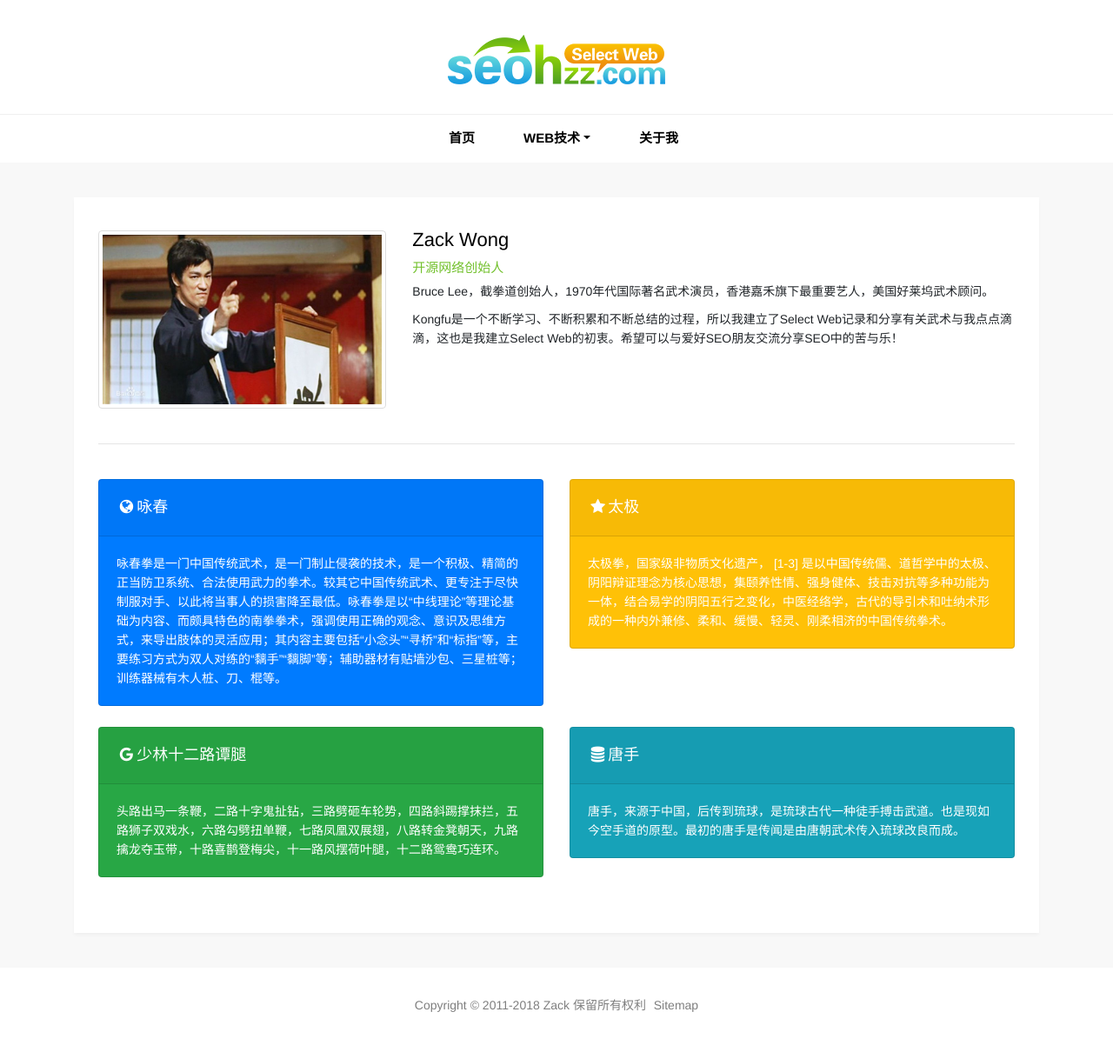
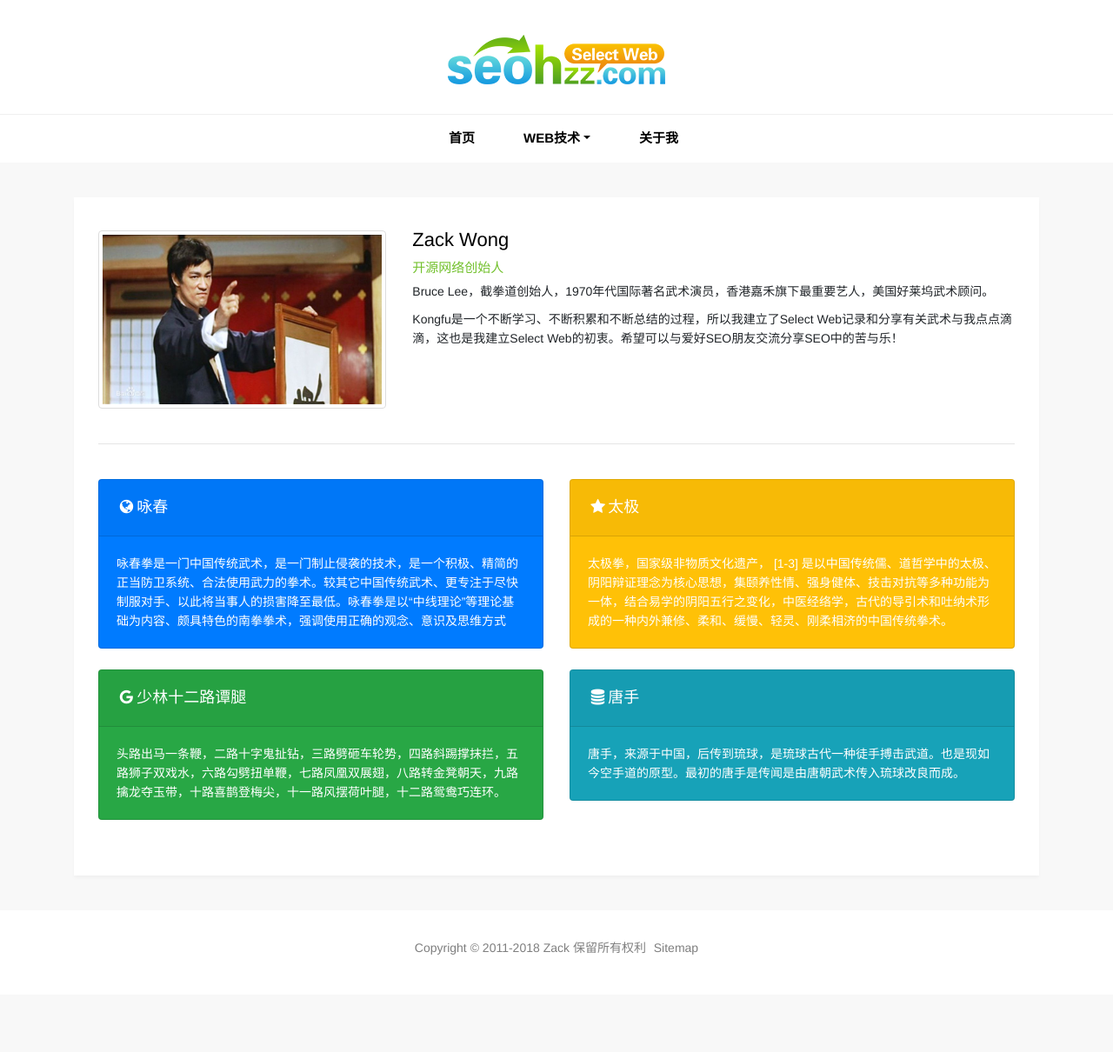
Before and after one commit to WHQM/WHQM.github.io, a Jekyll site: the page built from pages/about.html, in a window 1280 px wide. Shown: the whole page at 87% size. Built offline with Jekyll 4.4.1, drawn with Linux system fonts in a browser that asks for light colours; after the commit the page ends 1144 px from its top, so only the background shows below that.

Commit message:
Update about.html

```diff
--- a/pages/about.html
+++ b/pages/about.html
@@ -22,8 +22,7 @@ description: Bruce Lee，截拳道创始人，1970年代国际著名武术演员
             <div class="card text-white bg-primary mb-4">
               <div class="card-header"><h4><i class="fa fa-globe fa-fw"></i>咏春</h4></div>
               <div class="card-body">
-                <p class="card-text">咏春拳是一门中国传统武术，是一门制止侵袭的技术，是一个积极、精简的正当防卫系统、合法使用武力的拳术。较其它中国传统武术、更专注于尽快制服对手、以此将当事人的损害降至最低。咏春拳是以“中线理论”等理论基础为内容、而颇具特色的南拳拳术，强调使用正确的观念、意识及思维方式，来导出肢体的灵活应用；其内容主要包括“小念头”“寻桥”和“标指”等，主要练习方式为双人对练的“黐手”“黐脚”等；辅助器材有贴墙沙包、三星桩等；训练器械有木人桩、刀、棍等。</p>
-              </div>
+                <p class="card-text">咏春拳是一门中国传统武术，是一门制止侵袭的技术，是一个积极、精简的正当防卫系统、合法使用武力的拳术。较其它中国传统武术、更专注于尽快制服对手、以此将当事人的损害降至最低。咏春拳是以“中线理论”等理论基础为内容、颇具特色的南拳拳术，强调使用正确的观念、意识及思维方式 </div>
             </div>
           </div>
           <div class="col-md-6">
```
